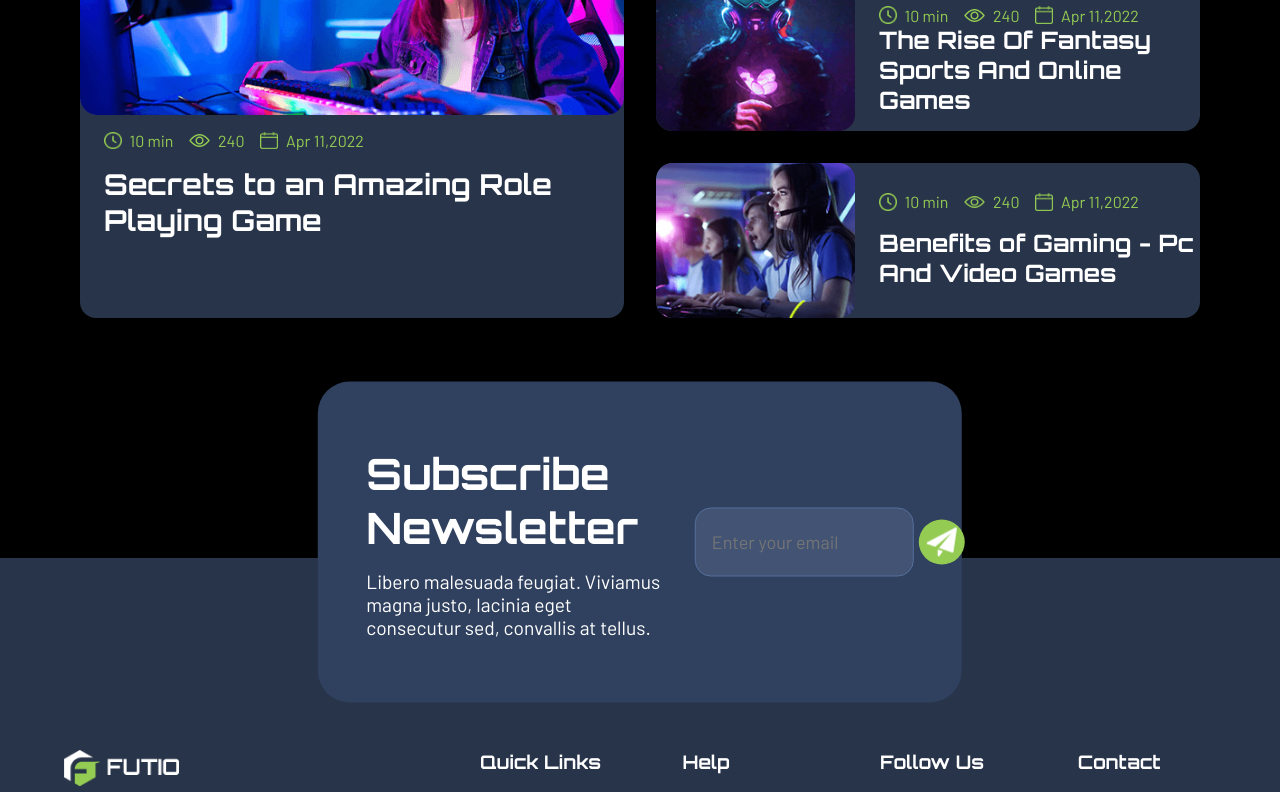
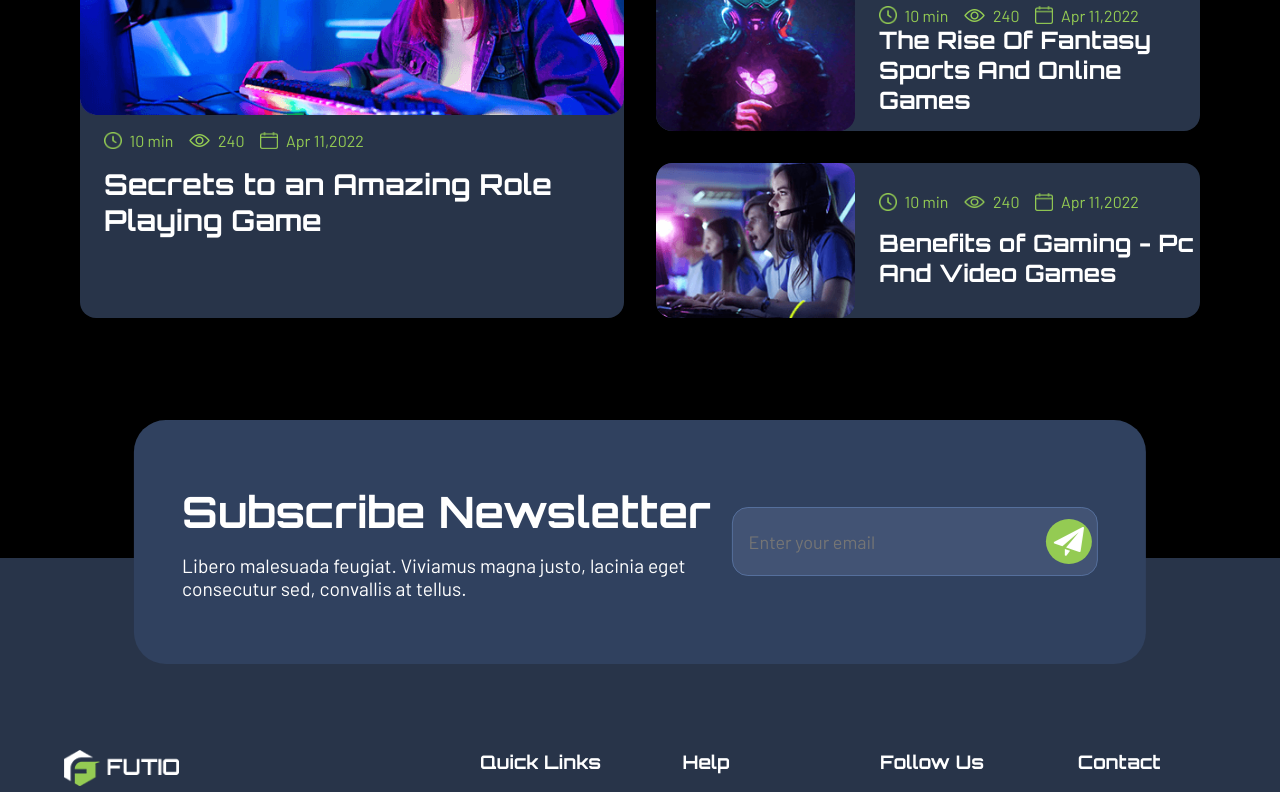
Before and after one commit to giordanofabrizii/proj-html-vuejs, a Vue app: page / in a window 1280 px wide. Shown: the part 8573-9365 px from the top of the page. Built offline with nearby package versions, Linux system fonts and the light colour scheme; no server answers.

Commit message:
Aggiustata width.

```diff
--- a/src/components/MainNewsletter.vue
+++ b/src/components/MainNewsletter.vue
@@ -74,6 +74,7 @@ h2{
     margin-bottom: 1rem;
     font-size: 2.7rem;
     font-weight: bolder;
+    width: 40rem;
 }
 
 p{
```
